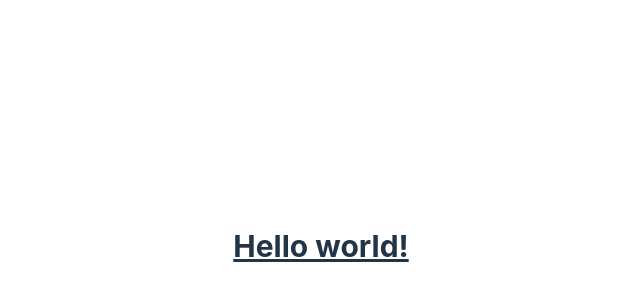
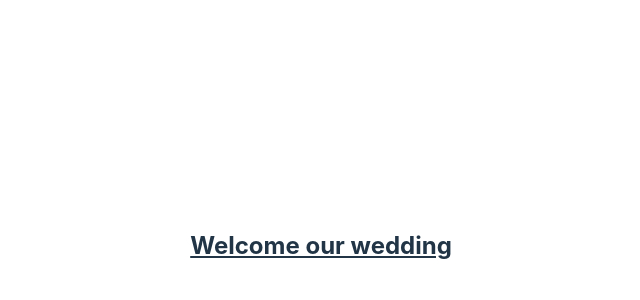
Before and after one commit to Hero-exe/wedding_portal, a React (Vite) app: page / in a window 1280 px wide. Shown: the part 154-454 px from the top of the page, without its empty margins (319-959 px from the left). Built offline with nearby package versions, Linux system fonts and the light colour scheme.

Commit message:
テキスト変更試し

```diff
--- a/src/App.jsx
+++ b/src/App.jsx
@@ -6,8 +6,8 @@ function App() {
   const [count, setCount] = useState(0)
 
   return (
-    <h1 className="text-3xl font-bold underline">
-      Hello world!
+    <h1 className="text-2xl font-bold underline">
+      Welcome our wedding
     </h1>
   )
 }
```
